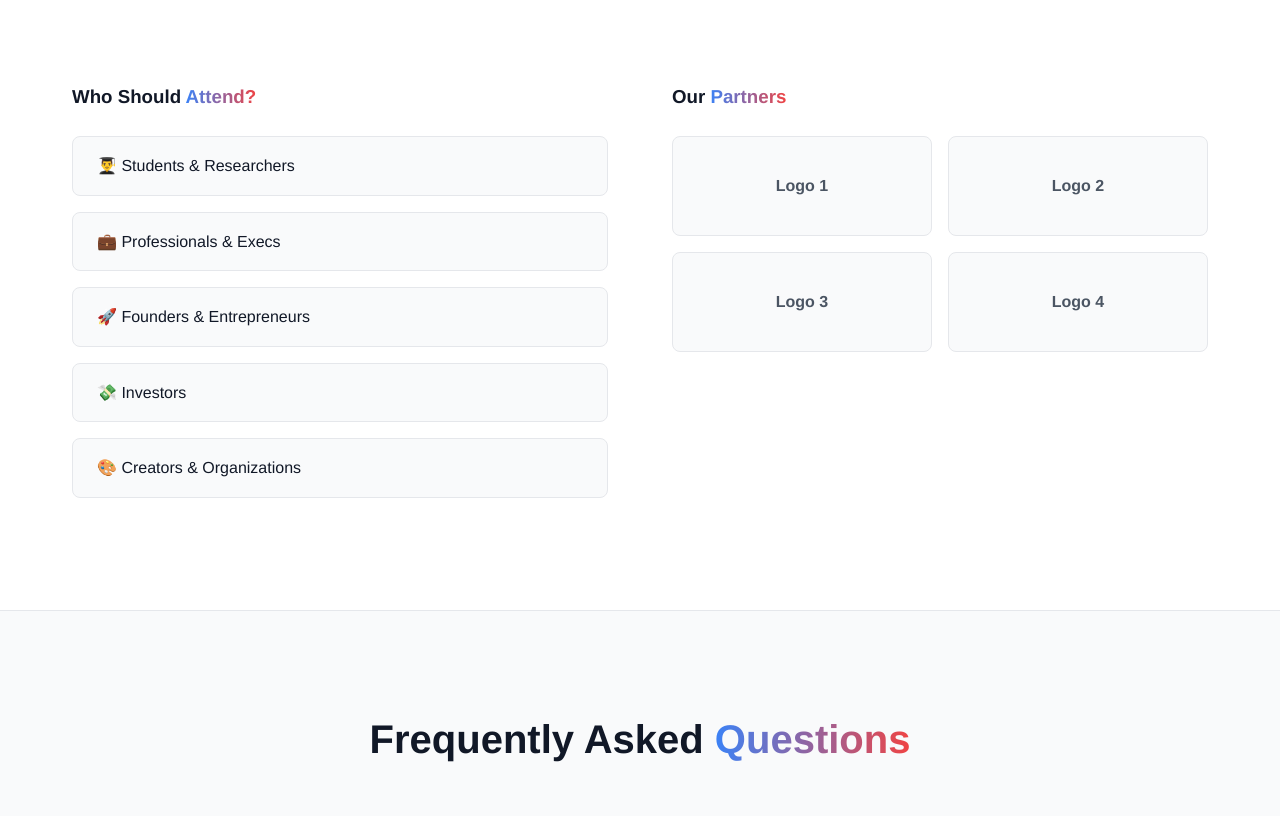
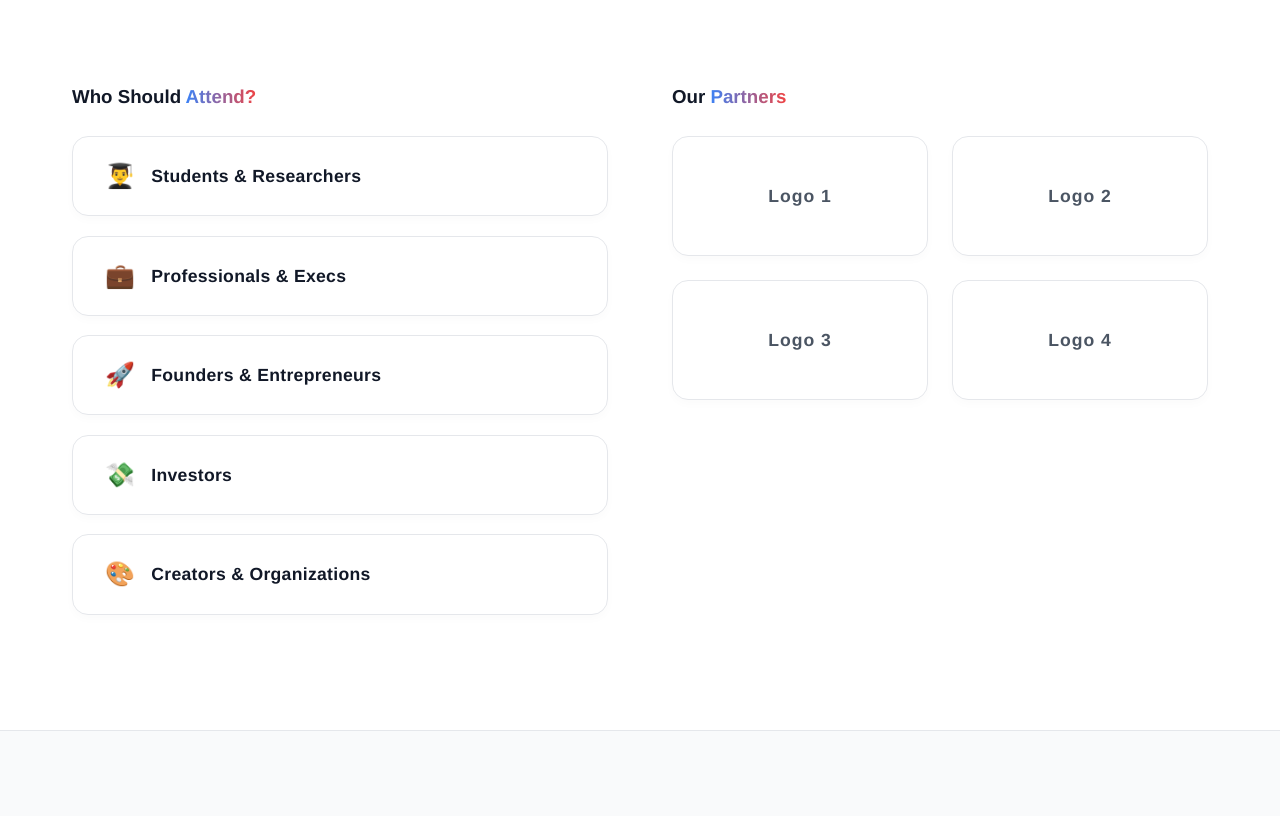
Before and after one commit to headxfuture-cloud/headxfuturewebsite, a website built with Vite: page index.html in a window 1280 px wide. Shown: the part 3660-4476 px from the top of the page. Built offline with nearby package versions, Linux system fonts and the light colour scheme.

Commit message:
UI: Re-style audience grid components with staggered timeline animations and premium hover dynamics

```diff
--- a/index.html
+++ b/index.html
@@ -138,22 +138,22 @@
     <section class="section">
       <div class="container audience-partner-grid">
         <div class="audience">
-          <h3 class="mb-4">Who Should <span class="gradient-text">Attend?</span></h3>
+          <h3 class="mb-4 fade-up">Who Should <span class="gradient-text">Attend?</span></h3>
           <ul class="audience-list">
-            <li>👨‍🎓 Students & Researchers</li>
-            <li>💼 Professionals & Execs</li>
-            <li>🚀 Founders & Entrepreneurs</li>
-            <li>💸 Investors</li>
-            <li>🎨 Creators & Organizations</li>
+            <li class="fade-up" style="animation-delay: 0.1s"><span>👨‍🎓</span> Students & Researchers</li>
+            <li class="fade-up" style="animation-delay: 0.2s"><span>💼</span> Professionals & Execs</li>
+            <li class="fade-up" style="animation-delay: 0.3s"><span>🚀</span> Founders & Entrepreneurs</li>
+            <li class="fade-up" style="animation-delay: 0.4s"><span>💸</span> Investors</li>
+            <li class="fade-up" style="animation-delay: 0.5s"><span>🎨</span> Creators & Organizations</li>
           </ul>
         </div>
         <div class="partners">
-          <h3 class="mb-4">Our <span class="gradient-text">Partners</span></h3>
+          <h3 class="mb-4 fade-up">Our <span class="gradient-text">Partners</span></h3>
           <div class="partner-logos">
-            <div class="logo-box">Logo 1</div>
-            <div class="logo-box">Logo 2</div>
-            <div class="logo-box">Logo 3</div>
-            <div class="logo-box">Logo 4</div>
+            <div class="logo-box fade-up" style="animation-delay: 0.1s">Logo 1</div>
+            <div class="logo-box fade-up" style="animation-delay: 0.2s">Logo 2</div>
+            <div class="logo-box fade-up" style="animation-delay: 0.3s">Logo 3</div>
+            <div class="logo-box fade-up" style="animation-delay: 0.4s">Logo 4</div>
           </div>
         </div>
       </div>
--- a/style.css
+++ b/style.css
@@ -442,36 +442,61 @@ ul {
 }
 
 .audience-list li {
-  background: var(--bg-secondary);
-  margin-bottom: 1rem;
-  padding: 1rem 1.5rem;
-  border-radius: 8px;
+  background: var(--bg-card);
+  margin-bottom: 1.2rem;
+  padding: 1.25rem 2rem;
+  border-radius: 16px;
   border: 1px solid var(--border-color);
-  font-weight: 500;
+  font-weight: 600;
+  font-size: 1.1rem;
+  letter-spacing: 0.3px;
+  color: var(--text-primary);
+  display: flex;
+  align-items: center;
+  gap: 1rem;
+  box-shadow: 0 4px 10px rgba(0,0,0,0.02);
+  transition: transform 0.4s cubic-bezier(0.16, 1, 0.3, 1), box-shadow 0.4s ease, border-color 0.4s ease;
+}
+
+.audience-list li span {
+  font-size: 1.5rem;
+}
+
+.audience-list li:hover {
+  transform: translateX(12px) scale(1.01);
+  box-shadow: 0 15px 30px rgba(0,0,0,0.06);
+  border-color: rgba(59, 130, 246, 0.3);
+  background: var(--bg-card-hover);
 }
 
 .partner-logos {
   display: grid;
   grid-template-columns: 1fr 1fr;
-  gap: 1rem;
+  gap: 1.5rem;
 }
 
 .logo-box {
-  background: var(--bg-secondary);
+  background: var(--bg-card);
   border: 1px solid var(--border-color);
-  border-radius: 8px;
-  height: 100px;
+  border-radius: 16px;
+  height: 120px;
   display: flex;
   align-items: center;
   justify-content: center;
   color: var(--text-secondary);
-  font-weight: 600;
-  transition: var(--transition);
+  font-weight: 700;
+  font-size: 1.1rem;
+  letter-spacing: 1px;
+  box-shadow: 0 4px 10px rgba(0,0,0,0.02);
+  transition: transform 0.4s cubic-bezier(0.16, 1, 0.3, 1), box-shadow 0.4s ease, color 0.4s ease;
 }
 
 .logo-box:hover {
-  background: rgba(255,255,255,0.05);
-  color: white;
+  transform: translateY(-8px) scale(1.02);
+  box-shadow: 0 20px 40px rgba(0,0,0,0.08);
+  border-color: rgba(59, 130, 246, 0.3);
+  color: var(--accent-primary);
+  background: var(--bg-card-hover);
 }
 
 /* FAQ */
```
